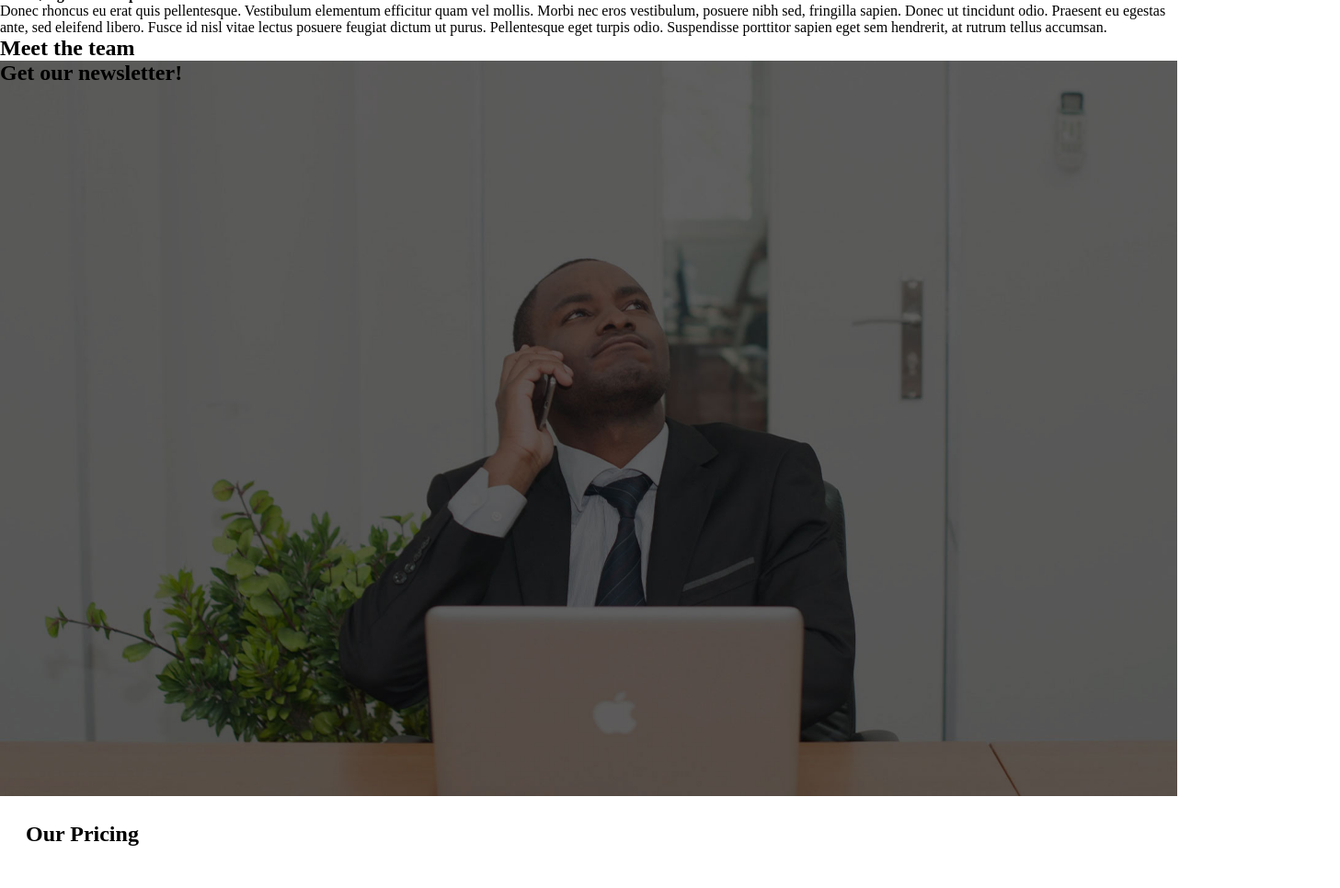
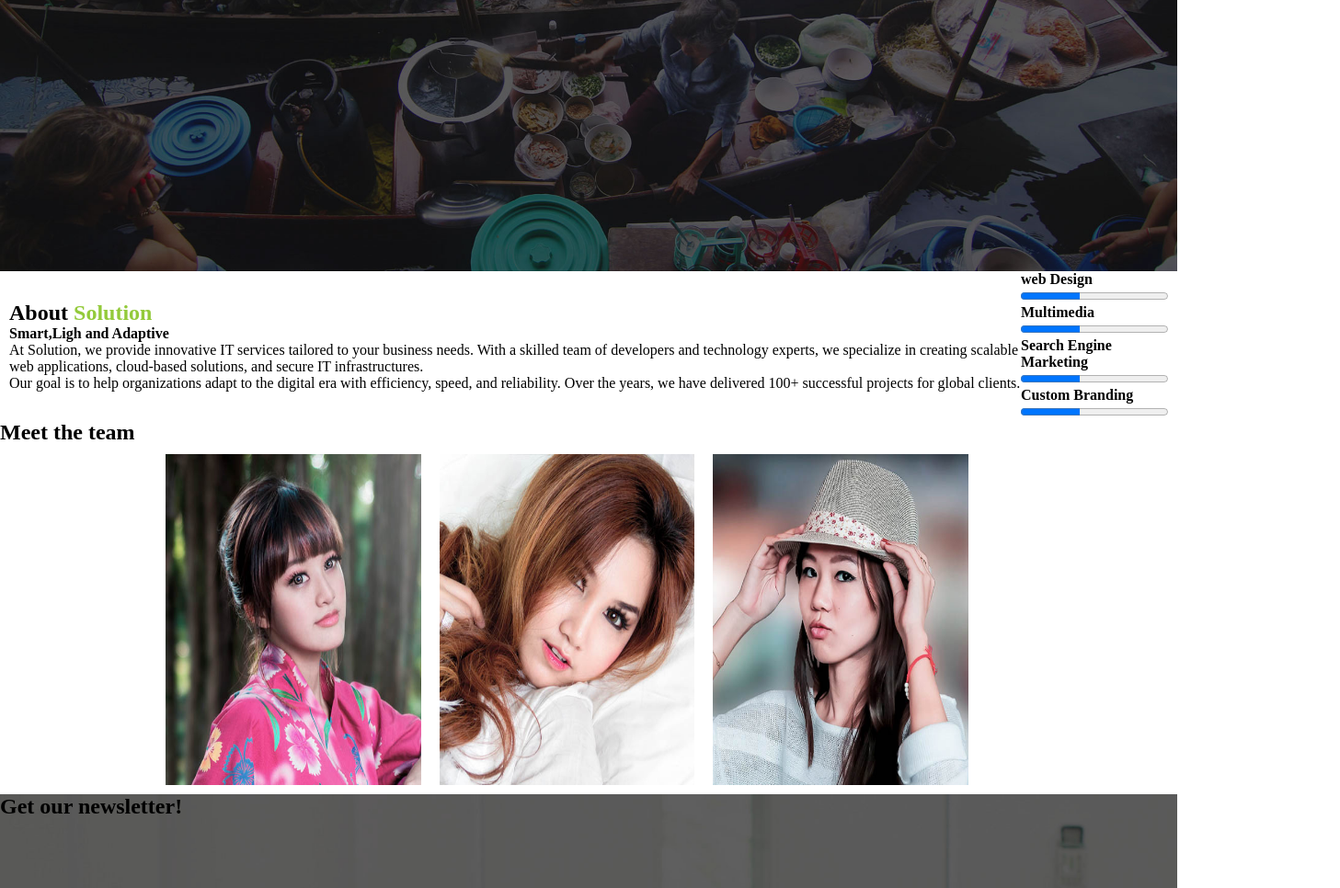
Before and after one commit to Nishabhatii/IT-Web, a plain HTML site: page Index.html in a window 1280 px wide. Shown: the part 409-1375 px from the top of the page at 92% size, 1457 px wide, since content can reach past the window. Drawn offline with nearby package versions, Linux system fonts and the light colour scheme.

Commit message:
adding css

```diff
--- a/Index.css
+++ b/Index.css
@@ -7,6 +7,9 @@
 :root{
     --main-color:#777777;
     --second-color:#93CA3A;
+}
+.navbar{
+    position: sticky;
 }
 span{
     color: var(--second-color)}
@@ -19,7 +22,14 @@ padding: 0 40px;
 height: 13vh;
 align-items:  center;
 }
-
+#Service{
+    background-image: url(images/divider-bg.jpg);
+    background-position: center;
+    background-repeat: no-repeat;
+    background-size: cover;
+    width: 100%;
+    height: 50vh;
+}
 .list{
 display: flex;
 gap: 45px;
@@ -61,7 +71,12 @@ padding: 40px;
     text-decoration: underline;
     padding-bottom: 1px;
 }
-
+#About{
+    display: flex;
+    justify-content: space-between;
+    align-items: center;
+    padding: 0 10px;
+}
 .intro{
     background-image: url(images/slider/1.jpg);
     background-position: center;
@@ -78,6 +93,18 @@ padding: 40px;
     height: 100vh;
     width: 100%;
     overflow-x: hidden;
+}
+.Team-img{
+display: flex;
+align-content: center;
+padding-left: 170px;
+}
+.Team-img img{
+margin: 10px 10px 10px 10px;
+width: 25%;
+height: 45vh;
+gap: 60px;
+
 }
 #pricing{
     display: flex;
@@ -121,19 +148,22 @@ padding: 40px;
 /* portfolio */
 
 #Portfolio{
-    width: 100%;
+
 }
 .Portfolio-btn{
 display: flex;
 border: none;
+padding: 10px 0 10px 10px;
+margin: 10px 10px 10px 10px;
 }
 .img{
-
+    display: flex;
 }
 .img img{
-    width: 350px;
+    width: 100%;
     height: 260px;
     margin: 10px 10px;
+    gap: 20px;
 }
 
 /* contact */
--- a/Index.html
+++ b/Index.html
@@ -20,7 +20,7 @@
       <li><a href="#About">About</a></li>
       <li><a href="#Team">Team</a></li>
       <li><a href="#Pricing">Pricing</a></li>
-      <li><a href="#Potfolio">Potfolio</a></li>
+      <li><a href="#Portfolio">Potfolio</a></li>
       <li><a href="#Contact">Contact</a></li>
     </ul>
 
@@ -75,17 +75,33 @@
       corrupti, aliquid aliquam reiciendis et sapiente voluptatibus quasi ab.</p>
   </section>
   <section id="About">
+    <div class="About1">
     <h2>About <span>Solution</span></h2>
     <h4>Smart,Ligh and Adaptive</h4>
-    <p>Donec rhoncus eu erat quis pellentesque. Vestibulum elementum efficitur quam vel mollis. Morbi nec eros
-      vestibulum, posuere nibh sed, fringilla sapien. Donec ut tincidunt odio.
-
-      Praesent eu egestas ante, sed eleifend libero. Fusce id nisl
-      vitae lectus posuere feugiat dictum ut purus. Pellentesque eget turpis odio.
-      Suspendisse porttitor sapien eget sem hendrerit, at rutrum tellus accumsan.</p>
+    <p>At  Solution, we provide innovative IT services tailored to your business needs.
+      With a skilled team of developers and technology experts, we specialize in creating scalable web applications,
+      cloud-based solutions, and secure IT infrastructures.
+      <br> Our goal is to help organizations adapt to
+       the digital era with efficiency, speed, and reliability. Over the years, we have delivered 100+
+        successful projects for global clients.</p></div>
+        <div class="About1">
+          <h4>web Design</h4>
+          <progress value="40" max="100">  70%</progress>
+          <h4>Multimedia</h4>
+          <progress value="40" max="100">70%</progress>
+          <h4>Search Engine Marketing</h4>
+          <progress value="40" max="100">70%</progress>
+          <h4>Custom Branding</h4>
+          <progress value="40" max="100">70%</progress>
+        </div>
   </section>
   <section id="Team">
     <H2>Meet the team</H2>
+    <div class="Team-img">
+      <img src="images/team1.jpg"/>
+      <img src="images/team2.jpg"/>
+      <img src="images/team3.jpg"/>
+    </div>
     <h2 class="newsletter">Get our newsletter!</h2>
   </section>
   <section id="Pricing">
```
